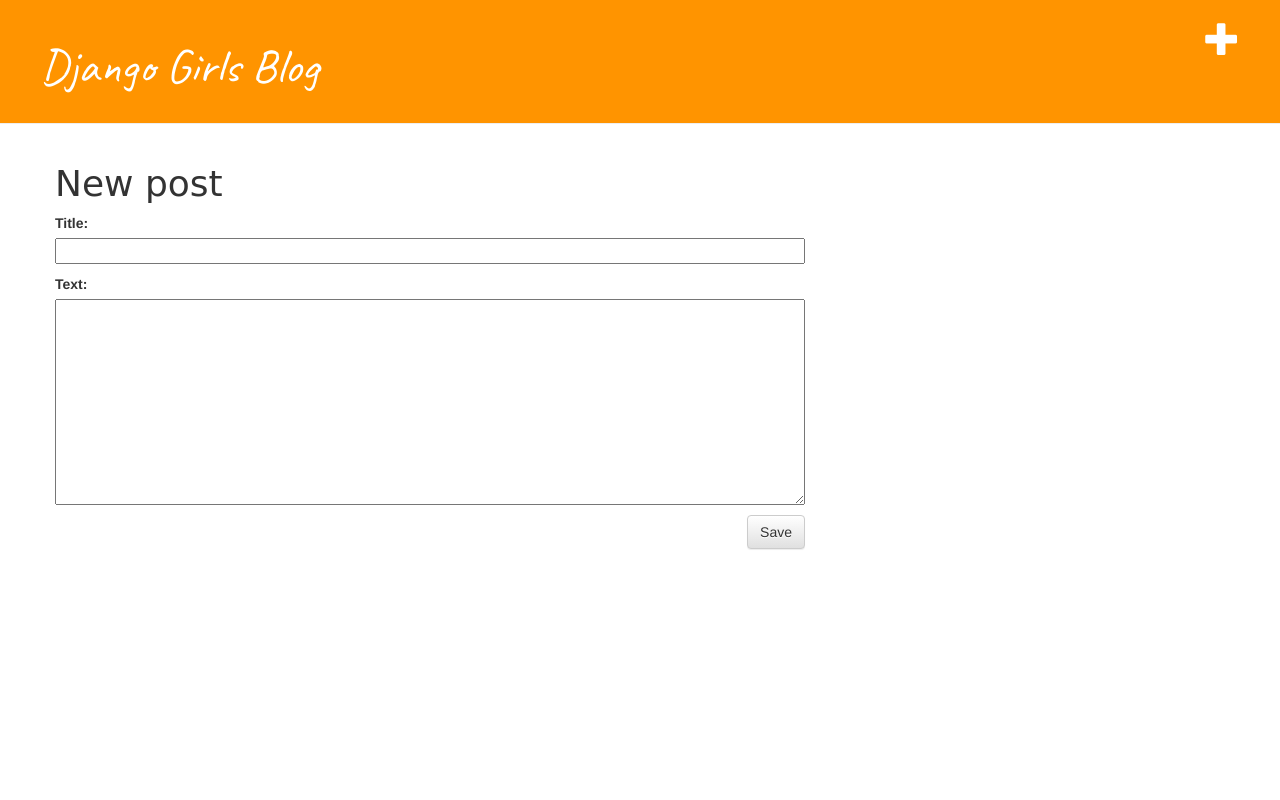
After one commit to SmallBullfinch/my-first-blog, a Django app: page /post/new/ in a window 1280 px wide. The commit adds this page. Run offline with Django 3.2, Linux system fonts and the light colour scheme; the visitor is signed in with stand-in values (Sample User, id 1); some libraries are stand-ins or nearby versions.

Commit message:
Added views to create/edit blog post inside the site.

```diff
--- /dev/null
+++ b/blog/forms.py
@@ -0,0 +1,7 @@
+from django import forms
+from .models import Post
+
+class PostForm(forms.ModelForm):
+	class Meta:
+		model=Post
+		fields=('title', 'text',)
--- /dev/null
+++ b/blog/static/css/blog.css
@@ -0,0 +1,54 @@
+h1 a{
+	color: #D62727;
+    font-family: 'Caveat', cursive;
+
+
+}
+
+
+.page-header {
+    background-color: #ff9400;
+    margin-top: 0;
+    padding: 20px 20px 20px 40px;
+}
+
+.page-header h1, .page-header h1 a, .page-header h1 a:visited, .page-header h1 a:active {
+    color: #ffffff;
+    font-size: 36pt;
+    text-decoration: none;
+}
+
+.content {
+    margin-left: 40px;
+}
+
+h1, h2, h3, h4 {
+    font-family: 'Lobster', cursive;
+}
+
+.date {
+    color: #828282;
+}
+
+.save {
+    float: right;
+}
+
+.post-form textarea, .post-form input {
+    width: 100%;
+}
+
+.top-menu, .top-menu:hover, .top-menu:visited {
+    color: #ffffff;
+    float: right;
+    font-size: 26pt;
+    margin-right: 20px;
+}
+
+.post {
+    margin-bottom: 70px;
+}
+
+.post h1 a, .post h1 a:visited {
+    color: #000000;
+}
--- /dev/null
+++ b/blog/templates/blog/base.html
@@ -0,0 +1,28 @@
+{% load staticfiles %}
+<html>
+    <head>
+        <title>Victas blog</title>
+        <link rel="stylesheet" href="//maxcdn.bootstrapcdn.com/bootstrap/3.2.0/css/bootstrap.min.css">
+        <link rel="stylesheet" href="//maxcdn.bootstrapcdn.com/bootstrap/3.2.0/css/bootstrap-theme.min.css">
+		<link href="https://fonts.googleapis.com/css?family=Caveat" rel="stylesheet">
+        <link rel="stylesheet" href="{% static 'css/blog.css' %}">
+    </head>
+    <body>
+
+    <div class="page-header">
+      {% if user.is_authenticated %}
+        <a href="{% url 'post_new' %}" class="top-menu"><span class="glyphicon glyphicon-plus"></span></a>
+      {% endif %}
+        <h1><a href="/">Django Girls Blog</a></h1>
+    </div>
+    <div class="content container">
+        <div class="row">
+            <div class="col-md-8">
+            {% block content %}
+            {% endblock %}
+            </div>
+        </div>
+    </div>
+
+</body>
+</html>
--- /dev/null
+++ b/blog/templates/blog/post_edit.html
@@ -0,0 +1,9 @@
+{% extends 'blog/base.html' %}
+
+{% block content %}
+	<h1> New post </h1>
+	<form method="POST" class = "post-form">{% csrf_token %}
+		{{ form.as_p }}
+		<button type="submit" class="save btn btn-default">Save</button>
+	</form>
+{% endblock %}
--- a/blog/urls.py
+++ b/blog/urls.py
@@ -1,4 +1,9 @@
 from django.conf.urls import url
 from . import views
 
-urlpatterns=[url(r'^$', views.post_list, name='post_list'),]
+urlpatterns=[
+	url(r'^$', views.post_list, name='post_list'),
+	url(r'^post/(?P<pk>\d+)/$', views.post_detail, name='post_detail'),
+	url(r'^post/new/$', views.post_new, name='post_new'),
+	url(r'^post/(?P<pk>\d+)/edit/$', views.post_edit, name='post_edit'),
+	]
--- a/blog/views.py
+++ b/blog/views.py
@@ -1,7 +1,40 @@
 from django.shortcuts import render
 from django.utils import timezone
+from django.shortcuts import render, get_object_or_404, redirect
+from .forms import PostForm
 from .models import Post
 
 def post_list(request):
     posts = Post.objects.filter(published_date__lte=timezone.now()).order_by('published_date')
     return render(request, 'blog/post_list.html', {'posts': posts})
+
+def post_detail(request, pk):
+	post=get_object_or_404(Post, pk=pk)
+	return render(request, 'blog/post_detail.html', {'post':post })
+
+def post_new(request):
+    if request.method == "POST":
+        form = PostForm(request.POST)
+        if form.is_valid():
+            post = form.save(commit=False)
+            post.author = request.user
+            post.published_date = timezone.now()
+            post.save()
+            return redirect('post_detail', pk=post.pk)
+    else:
+        form = PostForm()
+    return render(request, 'blog/post_edit.html', {'form':form})
+
+def post_edit(request, pk):
+    post = get_object_or_404(Post, pk=pk)
+    if request.method == "POST":
+        form = PostForm(request.POST, instance=post)
+        if form.is_valid():
+            post = form.save(commit=False)
+            post.author = request.user
+            post.published_date=timezone.now()
+            post.save()
+            return redirect('post_detail', pk=post.pk)
+    else:
+            form=PostForm(instance=post)
+    return render(request, 'blog/post_edit.html', {'form':form})
--- a/mysite/urls.py
+++ b/mysite/urls.py
@@ -5,4 +5,5 @@ from django.contrib import admin
 urlpatterns = [
     url(r'^admin/', admin.site.urls),
     url(r'', include('blog.urls')),
+
 ]
```
Also changed, not shown: blog/templates/blog/post_detail.html (added, +17 -0 lines), blog/templates/blog/post_list.html (+12 -18 lines), blog/static/css/blog.css.txt (added).
